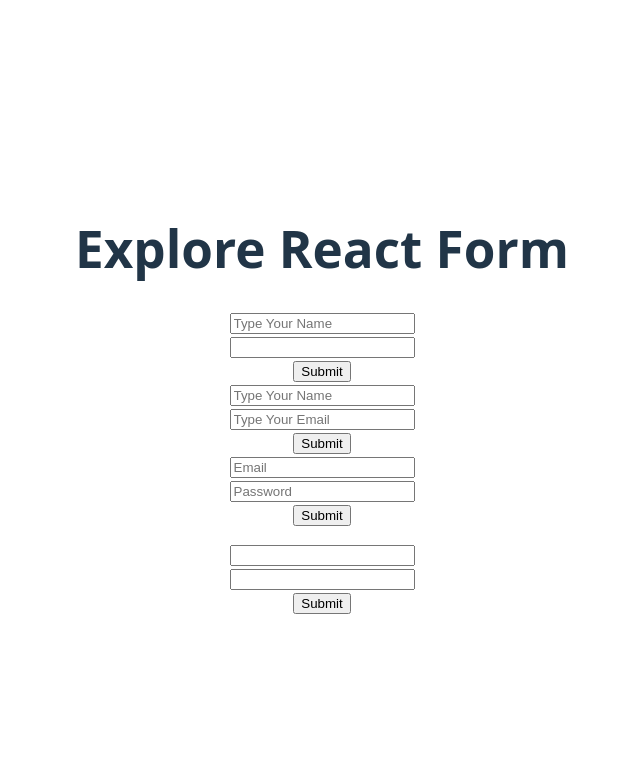
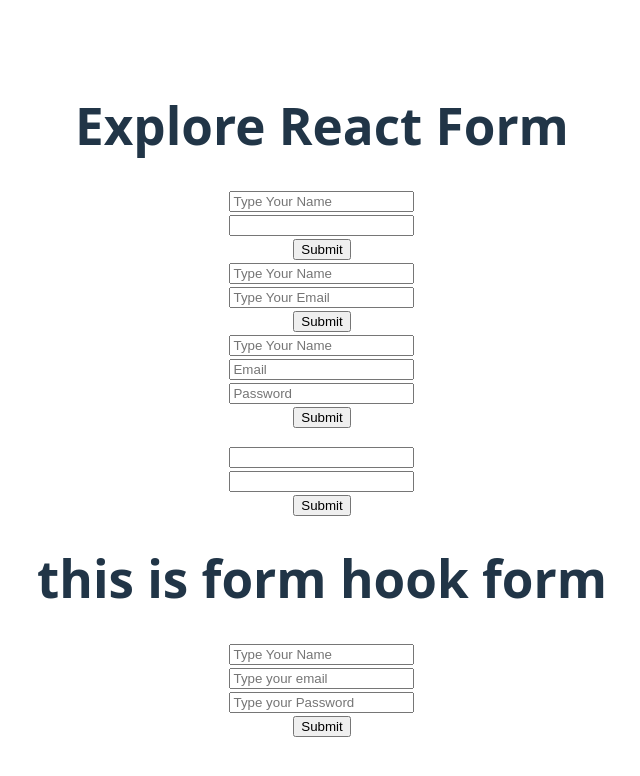
Before and after one commit to Rayhan-Rony/explore-react-form, a React (Vite) app: page / in a window 1280 px wide. Shown: the top 776 px of the page, without its empty margins (318-958 px from the left). Built offline with nearby package versions, Linux system fonts and the light colour scheme.

Commit message:
exploring custom hook for code duplicate reduce

```diff
--- a/src/App.jsx
+++ b/src/App.jsx
@@ -1,6 +1,7 @@
 import "./App.css";
 import ControlledField from "./Components/ControlledField/ControlledField";
 import FormAction from "./Components/FormAction/FormAction";
+import HooksForm from "./Components/HooksForm/HooksForm";
 import SimpleForm from "./Components/SimpleForm/SimpleForm";
 import Uncontrolled from "./Components/Uncontrolled/Uncontrolled";
 
@@ -12,6 +13,7 @@ function App() {
       <FormAction></FormAction>
       <ControlledField></ControlledField>
       <Uncontrolled></Uncontrolled>
+      <HooksForm></HooksForm>
     </>
   );
 }
--- a/src/Components/-----get-----form-data.js
+++ b/src/Components/-----get-----form-data.js
@@ -5,3 +5,4 @@
 // 3.handle all controlled field in a single state with object
 // const [FormData,setFormData]=useState({name:"",password:"",phone:""})
 // 4. uncontrolled with  useRef hook
+// 5. using custom hook for code duplicate reduce
--- a/src/Components/ControlledField/ControlledField.jsx
+++ b/src/Components/ControlledField/ControlledField.jsx
@@ -1,10 +1,13 @@
 import React, { useState } from "react";
 
 const ControlledField = () => {
+  const [email, setEmail] = useState("");
+  const [name, setName] = useState("");
   const [password, setPassword] = useState("");
   const [error, setError] = useState("");
   const handleSubmit = (e) => {
-    e.preventDefault;
+    e.preventDefault();
+    console.log(email, name, password);
   };
   const handlePasswordOnchange = (e) => {
     console.log(e.target.value);
@@ -15,10 +18,31 @@ const ControlledField = () => {
       setError("");
     }
   };
+  const handleEmailOnchange = (e) => {
+    setEmail(e.target.value);
+  };
+  const handleNameOnchange = (e) => {
+    setName(e.target.value);
+  };
   return (
     <div>
       <form onSubmit={handleSubmit}>
-        <input type="email" name="email" placeholder="Email" required />
+        <input
+          type="text"
+          name="name"
+          defaultValue={name}
+          placeholder="Type Your Name"
+          onChange={handleNameOnchange}
+        />
+        <br />
+        <input
+          defaultValue={email}
+          onChange={handleEmailOnchange}
+          type="email"
+          name="email"
+          placeholder="Email"
+          required
+        />
         <br />
         <input
           type="password"
--- /dev/null
+++ b/src/Components/HooksForm/HooksForm.jsx
@@ -0,0 +1,46 @@
+import React from "react";
+import useInputField from "../../Hooks/useInputField";
+
+const HooksForm = () => {
+  const [name, setName] = useInputField("");
+  const [email, setEmail] = useInputField("");
+  const [pass, setPass] = useInputField("");
+  const handleSubmit = (e) => {
+    e.preventDefault();
+    console.log(name, email, pass);
+  };
+  return (
+    <div>
+      <h1>this is form hook form</h1>
+      <form onSubmit={handleSubmit}>
+        <input
+          defaultValue={name}
+          type="text"
+          name="name"
+          placeholder="Type Your Name"
+          onChange={setName}
+        />
+        <br />
+        <input
+          defaultValue={email}
+          type="email"
+          name="email"
+          placeholder="Type your email"
+          onChange={setEmail}
+        />
+        <br />
+        <input
+          defaultValue={pass}
+          type="password"
+          name="password"
+          placeholder="Type your Password"
+          onChange={setPass}
+        />
+        <br />
+        <input type="submit" value="Submit" />
+      </form>
+    </div>
+  );
+};
+
+export default HooksForm;
--- /dev/null
+++ b/src/Hooks/useInputField.jsx
@@ -0,0 +1,10 @@
+import { useState } from "react";
+
+const useInputField = (defaultValue) => {
+  const [fieldValue, setFieldValue] = useState(defaultValue);
+  const handleOnchangeField = (e) => {
+    setFieldValue(e.target.value);
+  };
+  return [fieldValue, handleOnchangeField];
+};
+export default useInputField;
```
